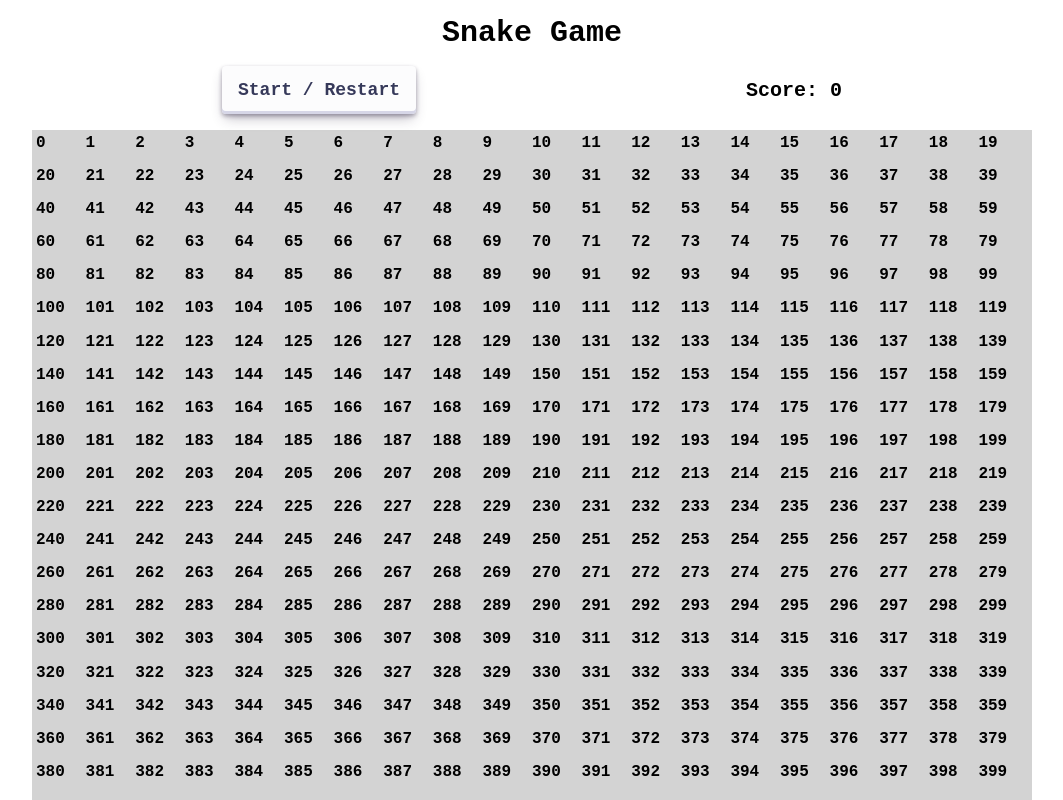
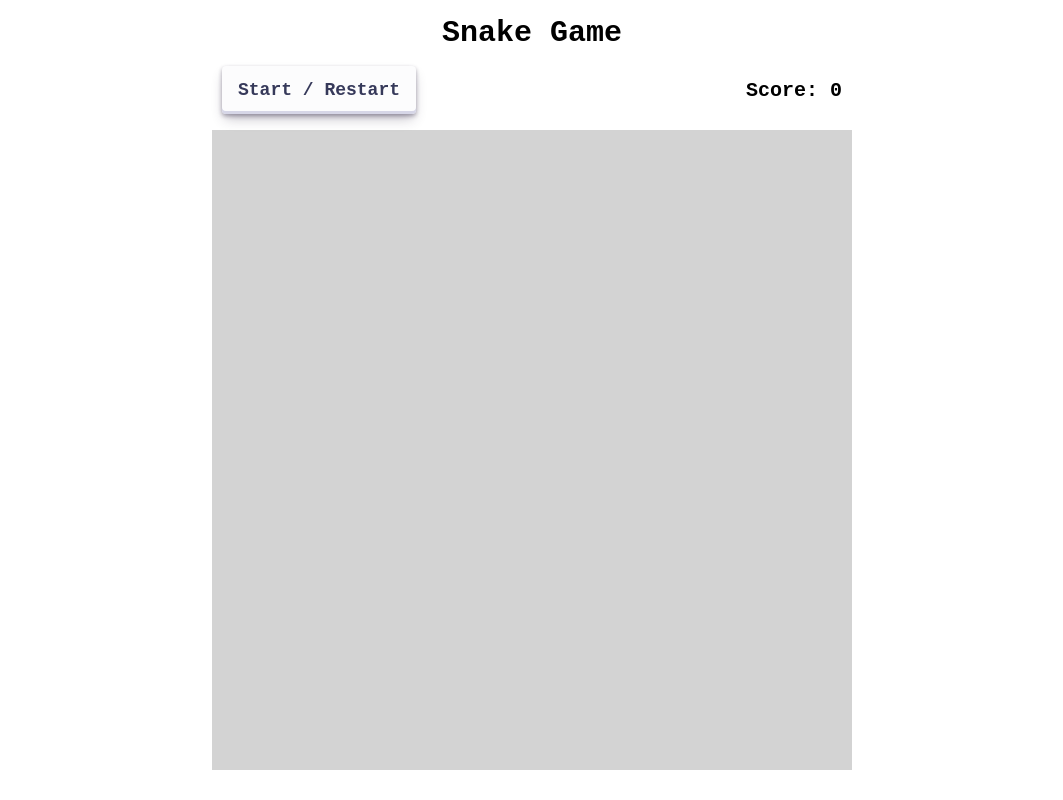
Before and after one commit to keeganfal/snake-game, a plain HTML site: page index.html in a window 1280 px wide. Shown: the whole page, without its empty margins (108-1171 px from the left). Drawn offline with Linux system fonts and the light colour scheme.

Commit message:
grid responsiveness added

```diff
--- a/script.js
+++ b/script.js
@@ -9,8 +9,7 @@ function makeRows(rows, column) {
     gridContainer.style.setProperty('--grid-column', column);
     for (let i = -1; i < (rows * column) - 1; i++) {
     let cell = document.createElement("div");
-    cell.innerText = (i + 1);
-    // gridContainer.appendChild(cell).className = "grid-piece";
+    //cell.innerText = (i + 1);
     gridContainer.appendChild(cell).id = i;
     };
 };
--- a/scss/layout/_grid.scss
+++ b/scss/layout/_grid.scss
@@ -33,8 +33,8 @@ body {
         display: grid;
         grid-template-rows: repeat(var(--grid-rows), 1fr);
         grid-template-columns: repeat(var(--grid-column), 1fr);
-        height: 1000px;
-        width: 1000px;
+        height: 70vw;
+        width: 70vw;
         padding: 0.5vh;
 
         background-color: $background-color;
@@ -66,4 +66,10 @@ body {
 
 @media screen and (min-width: 768px) {
 
+    body {
+        .grid-container {
+            height: 80vh;
+            width: 80vh;
+        }
+    }
 }
```
Also changed, not shown: scss/main.css.
